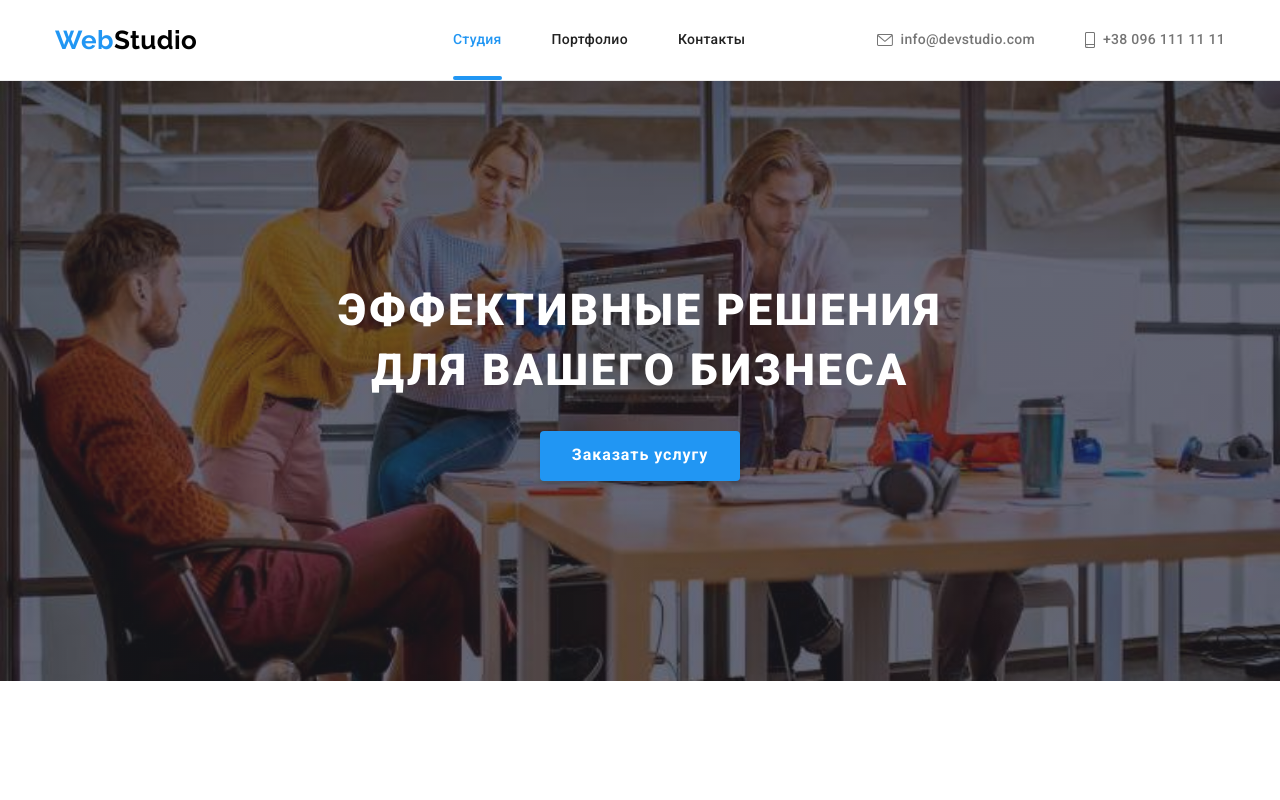
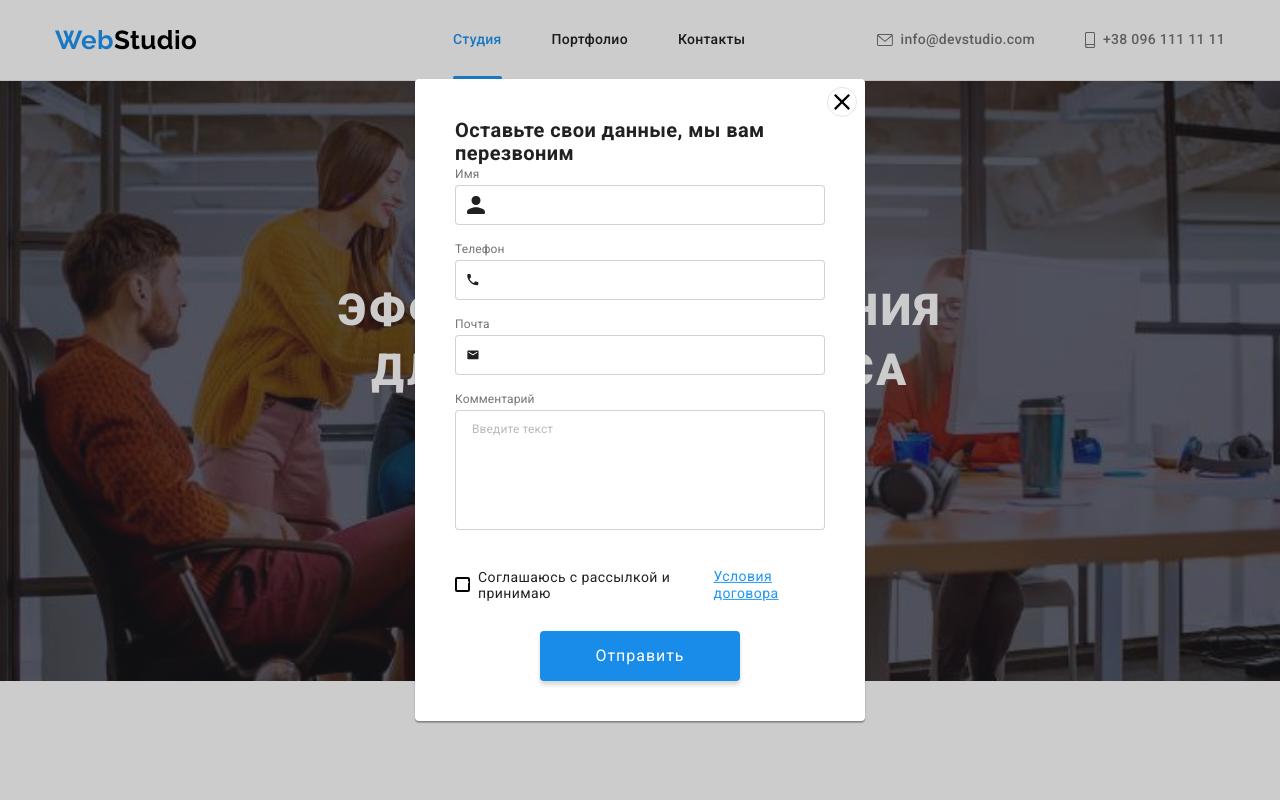
Before and after one commit to Evgen-Bushinskiy/goit-markup-hw-08, a plain HTML site: page index.html in a window 1280 px wide. Both pictures are taken after a click on the button "Заказать услугу". Shown: the top 800 px of the page. Drawn offline with nearby package versions, Linux system fonts and the light colour scheme.

Commit message:
Homework 8

```diff
--- a/index.html
+++ b/index.html
@@ -451,7 +451,7 @@ referrerpolicy="no-referrer" />
 </section>
 </main>
 
-<!-- <section class="clients section">
+<section class="clients section">
         <div class="container">
 
         <h2 class="clients__title">Постоянные клиенты</h2>
@@ -508,7 +508,7 @@ referrerpolicy="no-referrer" />
         </li>
         </ul>
         </div>
-        </section> -->
+        </section>
 
 
 <!-- <footer class="footer">
@@ -589,11 +589,11 @@ referrerpolicy="no-referrer" />
 
 <!-- МОДАЛКА -->
 
-<!-- <div class="backdrop is-hidden" data-modal>
+<div class="backdrop is-hidden" data-modal>
         <div class="modal">
 
         <button type="button" class="btn-close" data-modal-close>
-        <svg class="btn-close__icon" width="11" height="11">
+        <svg class="btn-close__icon" width="18" height="18">
         <use href="./images/sprite.svg#icon-btn-close"></use>
         </svg>
         </button>
@@ -605,7 +605,7 @@ referrerpolicy="no-referrer" />
         <label for="input-name" class="modal-form__label">Имя</label>
         <span class="modal-form__wrap">
 <input type="text" id="input-name" class="modal-form__input" name="modal-name">
-<svg class="modal-form__icon" width="12" height="12">
+<svg class="modal-form__icon" width="18" height="18">
 <use href="./images/sprite.svg#icon-user"></use>
 </svg>
         </span>
@@ -640,7 +640,7 @@ referrerpolicy="no-referrer" />
         <input type="checkbox" id="check" name="policy" class="visually-hidden checkbox">
         <label for="check" class="modal-form__check">
         <span class="modal-form__icon-check">
-        <svg width="11" height="8">
+        <svg width="13" height="13">
         <use href="./images/sprite.svg#icon-check"></use>
         </svg>
         </span>
@@ -651,7 +651,7 @@ referrerpolicy="no-referrer" />
 
         </form>
         </div>
-        </div>  -->
+        </div>
 
 <!-- С К Р И П Т -->
 <script src="./js/menu.js"></script>
--- a/sass/components/_modal.scss
+++ b/sass/components/_modal.scss
@@ -1,23 +1,53 @@
 .backdrop {
 position: fixed;
+z-index: 99;
 height: 100vh;
 width: 100vw;
-  background-color: rgba(23, 26, 36, 0.2);
+background-color: rgba(0, 0, 0, 0.2);
 top: 0;
-  transition: opacity 800ms, visibility 800ms;
+left: 0;
+transition: opacity 250ms cubic-bezier(0.4, 0, 0.2, 1),
+visibility 250ms cubic-bezier(0.4, 0, 0.2, 1);
+&.is-hidden {
+opacity: 0;
+pointer-events: none;
+visibility: hidden;
+}
+}
+
+.is-hidden {
+  opacity: 0;
+  visibility: hidden;
+  pointer-events: none;
 }
 
 .modal {
 position: absolute;
-  width: 520px;
-  min-height: 580px;
-  background-color: #ffffff;
-  border-radius: 5px;
+display: flex;
+align-items: center;
+justify-content: center;
+max-width: 450px;
+padding: 40px;
+
+background-color: var(--White-color);
+box-shadow: 0px 1px 3px rgba(0, 0, 0, 0.12), 0px 1px 1px rgba(0, 0, 0, 0.14), 0px 2px 1px rgba(0, 0, 0, 0.2);
+border-radius: 4px;
+}
+@media screen and (min-width: 450px) {
+.modal {
 left: 50%;
 top: 50%;
 transform: translate(-50%, -50%);
-  padding: 40px;
+min-width: 450px;
+
 }
+}
+@media screen and (min-width: 1200px) {
+.modal {
+width: 528px;
+}
+}
+
 
 .btn-close {
   width: 30px;
@@ -46,18 +76,19 @@
 }
 }
 
-.backdrop.is-hidden {
-  opacity: 0;
-  visibility: hidden;
-  pointer-events: none;
+.modal-form__title {
+font-family: 'Roboto';
+font-weight: 700;
+font-size: 20px;
+line-height: 1.5;
+text-align: center;
+color: #212121;
+margin-bottom: 12px;
+
+@media screen and (min-width: 1200px) {
+    line-height: 1.15;
+    max-width: unset;
   }
-
-.modal-form__title {
-  font-size: 20px;
-  text-align: center;
-  color: var(--main-text);
-  display: block;
-  margin-bottom: 20px;
 }
 
 .modal-form__field {
@@ -66,15 +97,18 @@
 }
 
 .modal-form__label {
+  font-weight: 400;
   font-size: 12px;
+  line-height: 1.17;
+  letter-spacing: 0.01em;
   color: var(--main-text-color);
-  display: block;
-  margin-bottom: 4px;
+  margin-bottom: 10px;
 }
 
 .modal-form__wrap {
 display: block;
 position: relative;
+margin-top: 4px;
 }
 
 .modal-form__icon {
@@ -82,6 +116,8 @@
   left: 12px;
   top: 50%;
   transform: translateY(-50%);
+  fill: #212121;
+  transition: fill 250ms cubic-bezier(0.4, 0, 0.2, 1);
 }
 
 .modal-form__input {
@@ -89,8 +125,9 @@
   height: 40px;
   border: 1px solid rgba(33, 33, 33, 0.2);
   border-radius: 4px;
-  padding-left: 40px;
+  padding-left: 42px;
   cursor: pointer;
+  transition: border-color 250ms cubic-bezier(0.4, 0, 0.2, 1);
 
 &:hover,
 &:focus {
@@ -110,13 +147,21 @@
   height: 120px;
   border: 1px solid rgba(33, 33, 33, 0.2);
   border-radius: 4px;
+  margin-top: 4px;
+  margin-bottom: 20px;
   padding-left: 16px;
   padding-top: 12px;
   resize: none;
   cursor: pointer;
+  transition: border-color 250ms cubic-bezier(0.4, 0, 0.2, 1);
+
 
 &::placeholder {
+font-weight: 400;
 font-size: 12px;
+line-height: 1.16;
+letter-spacing: 0.01em;
+color: rgba(117, 117, 117, 0.5);
 }
 
 &:hover,
@@ -129,29 +174,41 @@
 .modal-form__check {
   display: flex;
   align-items: center;
+  justify-content: center;
+  margin-bottom: 30px;
+  cursor: pointer;
 }
 
 .check-text-color {
-  margin-left: 5px;
+font-weight: 400;
+font-size: 12px;
+line-height: 1.17;
 color: var(--accent-color);
+
+@media screen and (min-width: 1200px) {
+font-size: 14px;
+}
 }
 
 .modal-form__icon-check {
+  display: block;
   width: 15px;
   height: 15px;
   border: 2px solid #000000;
   border-radius: 2px;
-  margin-right: 5px;
-  display: flex;
-  align-items: center;
-  justify-content: center;
-
+  margin-right: 8px;
   transition: border-color 250ms cubic-bezier(0.4, 0, 0.2, 1);
 
 
 .checkbox:checked + .modal-form__check > & {
   background: var(--accent-color);
   border: transparent;
+}
+}
+
+@media screen and (max-width: 320px) {
+  .modal-form__icon-check {
+    width: 20px;
   }
 }
 
--- a/sass/layout/_clients.scss
+++ b/sass/layout/_clients.scss
@@ -9,13 +9,13 @@
 
 .clients__list {
   display: flex;
-  align-items: center;
+  flex-wrap: wrap;
   margin-top: -30px;
   margin-left: -30px;
 }
 
 .clients__item {
-  flex-basis: calc((100% - 180px) / 6);
+  flex-basis: calc((100% - 60px) / 2);
   margin-top: 30px;
   margin-left: 30px;
 }
@@ -40,13 +40,28 @@
 
 
 .clients__icon {
-  fill: #afb1b8;
-  width: 106px;
-  height: 60px;
-
+fill: #afb1b8;
+width: 106px;
+height: 60px;
+transition: fill 250ms cubic-bezier(0.4, 0, 0.2, 1);
 
 .clients__link:hover &,
 .clients__link:focus & {
   fill: #2196f3;
 }
 }
+
+@media screen and (min-width: 768px) {
+  .clients {
+    &__item {
+      flex-basis: calc((100% - 90px) / 3);
+    }
+  }
+}
+@media screen and (min-width: 1200px) {
+  .clients {
+    &__item {
+      flex-basis: calc((100% - 180px) / 6);
+    }
+  }
+}
```
Also changed, not shown: css/main.css, css/main.min.css, 2 other files. Lines whose indentation alone changed are shown as unchanged.
